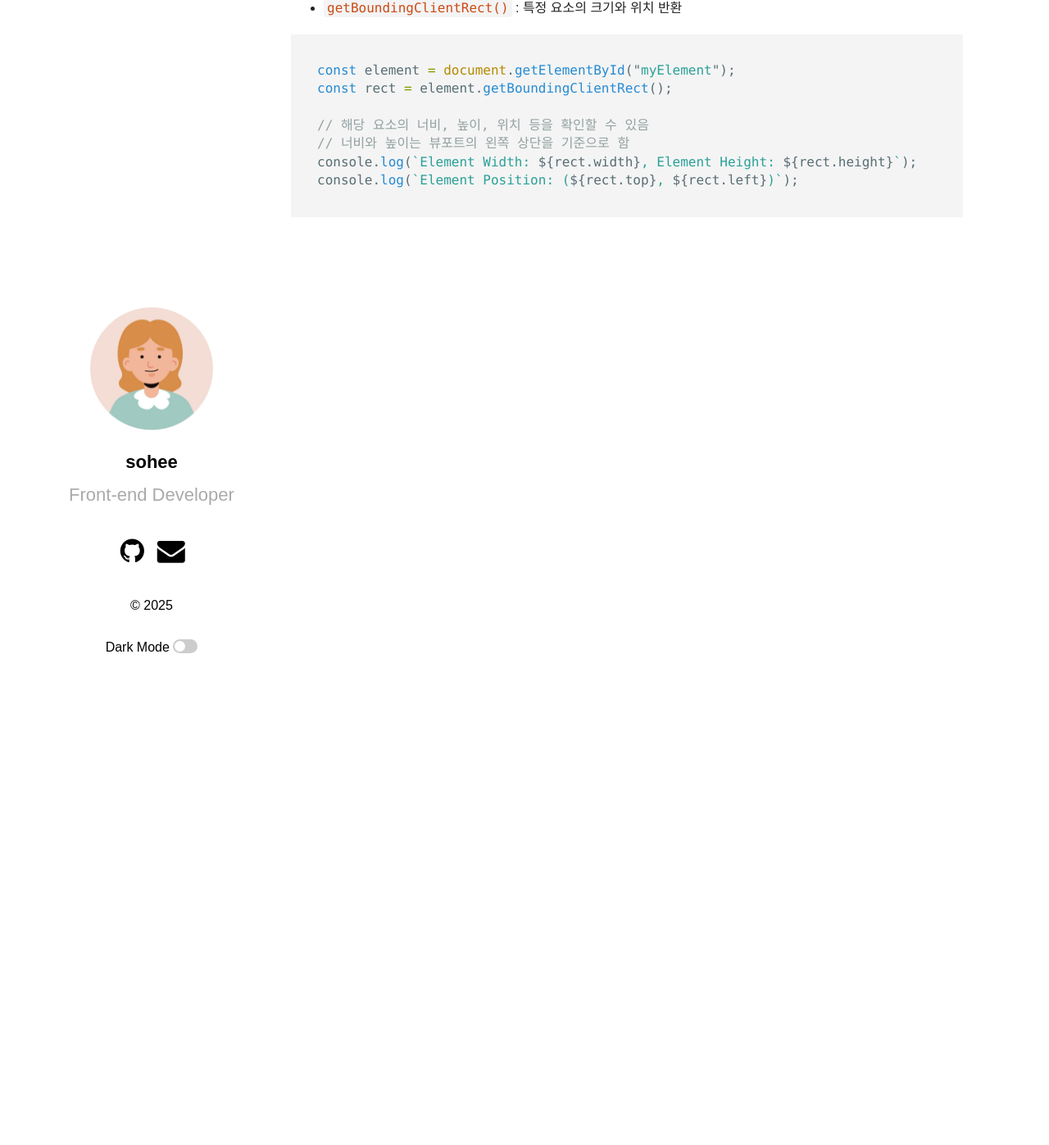
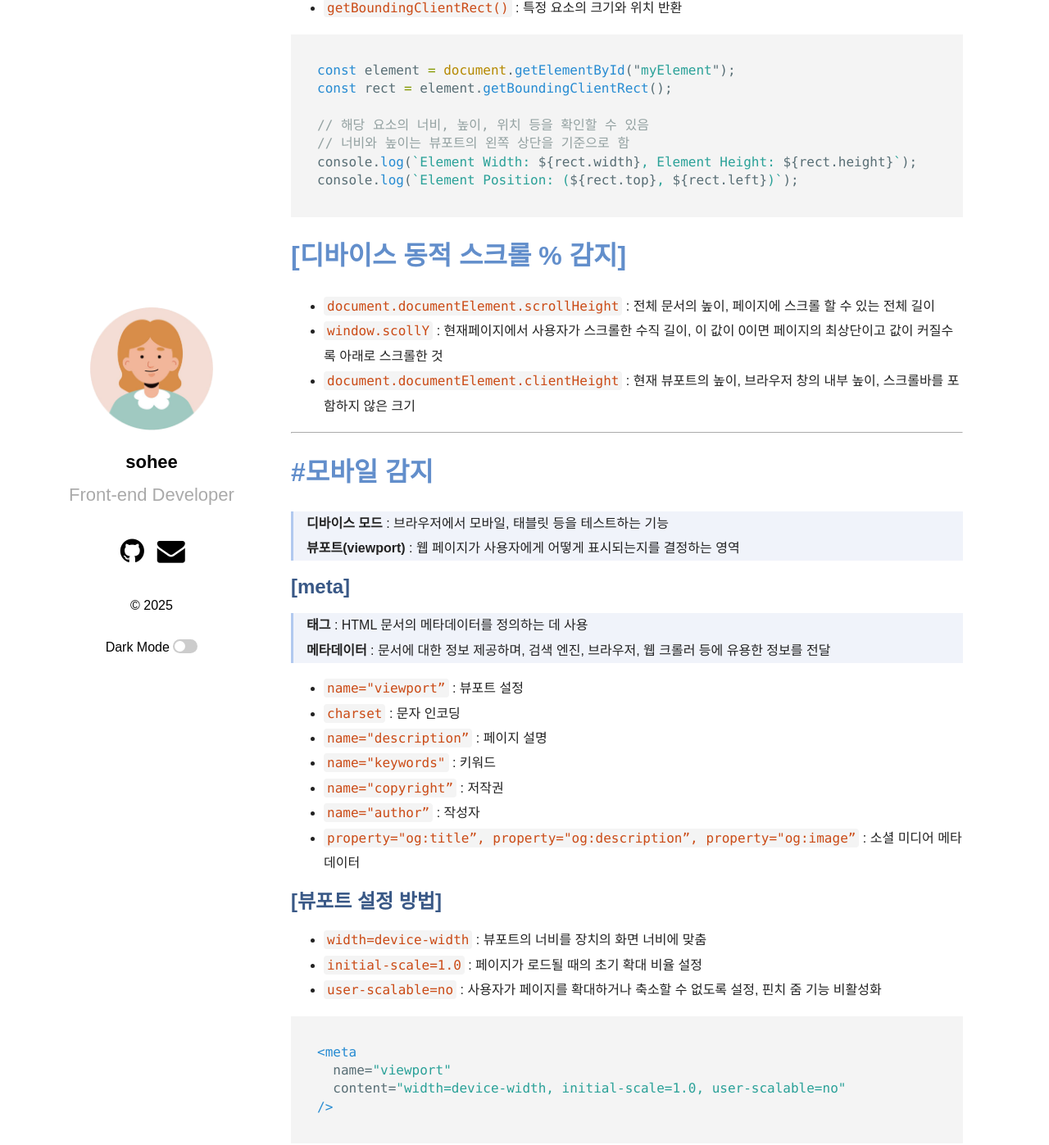
Before and after one commit to shkim00216/shkim00216.github.io, a Jekyll site: the page built from _posts/2025-05-20-Javascript5.md, in a window 1280 px wide and 1400 px high, scrolled down 356 px. Shown: the top 1397 px of the window at 82% size. Built offline with Jekyll 4.4.1, drawn with Linux system fonts in a browser that asks for light colours; some web fonts are replaced; some of the changed text lies outside the part shown.

Commit message:
0520 js sec04 update

````diff
--- a/_posts/2025-05-20-Javascript5.md
+++ b/_posts/2025-05-20-Javascript5.md
@@ -11,7 +11,7 @@ categories: Javascript
 
 ## [디바이스 사이즈 계산하는 법]
 
-<!-- CSS-JS/class-js/section04/04-01/.html 참고 -->
+<!-- CSS-JS/class-js/section04/04-01/02-device-height-dynamic.html 참고 -->
 
 - `window.innerWidth` : 현재 창의 너비
 - `window.innerHeight` : 현재 창의 높이
@@ -27,3 +27,73 @@ const rect = element.getBoundingClientRect();
 console.log(`Element Width: ${rect.width}, Element Height: ${rect.height}`);
 console.log(`Element Position: (${rect.top}, ${rect.left})`);
 ```
+
+# [디바이스 동적 스크롤 % 감지]
+
+<!-- CSS-JS/class-js/section04/04-01/03-scroll-floor.html 참고 -->
+
+- `document.documentElement.scrollHeight` : 전체 문서의 높이, 페이지에 스크롤 할 수 있는 전체 길이
+- `window.scollY` : 현재페이지에서 사용자가 스크롤한 수직 길이, 이 값이 0이면 페이지의 최상단이고 값이 커질수록 아래로 스크롤한 것
+- `document.documentElement.clientHeight` : 현재 뷰포트의 높이, 브라우저 창의 내부 높이, 스크롤바를 포함하지 않은 크기
+
+---
+
+# #모바일 감지
+
+<!-- CSS-JS/class-js/section04/04-02/01-viewport.html 참고 -->
+
+> **디바이스 모드** : 브라우저에서 모바일, 태블릿 등을 테스트하는 기능
+> **뷰포트(viewport)** : 웹 페이지가 사용자에게 어떻게 표시되는지를 결정하는 영역
+
+## [meta]
+
+> **<meta> 태그** : HTML 문서의 메타데이터를 정의하는 데 사용
+> **메타데이터** : 문서에 대한 정보 제공하며, 검색 엔진, 브라우저, 웹 크롤러 등에 유용한 정보를 전달
+
+- `name="viewport”` : 뷰포트 설정
+- `charset` : 문자 인코딩
+- `name="description”` : 페이지 설명
+- `name="keywords"` : 키워드
+- `name="copyright”` : 저작권
+- `name="author”` : 작성자
+- `property="og:title”, property="og:description”, property="og:image”` : 소셜 미디어 메타데이터
+
+## [뷰포트 설정 방법]
+
+- `width=device-width` : 뷰포트의 너비를 장치의 화면 너비에 맞춤
+- `initial-scale=1.0` : 페이지가 로드될 때의 초기 확대 비율 설정
+- `user-scalable=no` : 사용자가 페이지를 확대하거나 축소할 수 없도록 설정, 핀치 줌 기능 비활성화
+
+```html
+<meta
+  name="viewport"
+  content="width=device-width, initial-scale=1.0, user-scalable=no"
+/>
+```
+
+## [모바일 핀치줌 인아웃]
+
+<!-- CSS-JS/class-js/section04/04-02/02-pinch-zoom.html 참고 -->
+
+> **핀치줌(pinch zoom)** : 모바일 장치에서 손가락 두 개를 이용해 화면을 확대하거나 축소하는 제스처
+
+```javascript
+const JS_사진원본보기기능 = () => {
+    document.body.style = "background-color: black;"
+    document.getElementById("HTML_이미지").style = "width: 100%"
+    document.getElementsByName("viewport")[0].content = `
+        width=device-width,
+        initial-scale=1.0,
+        minimum-scale=1.0,
+        maximum-scale=3.0,
+        user-scalable=yes,
+}
+```
+
+## [가상키보드]
+
+> **가상키보드** : 모바일처럼 브라우저 높이를 변경하는 키보드
+
+[Google Chrome용 가상 키보드 설치](https://chromewebstore.google.com/detail/google-chrome-%EC%9A%A9-%EA%B0%80%EC%83%81-%ED%82%A4%EB%B3%B4%EB%93%9C/ecjkcanpimnagobhegghdeeiagffoidk?hl=ko)
+
+- 설치 후 확장프로그램에 추가하여 모바일 디바이스 모드일 때 사용
````
